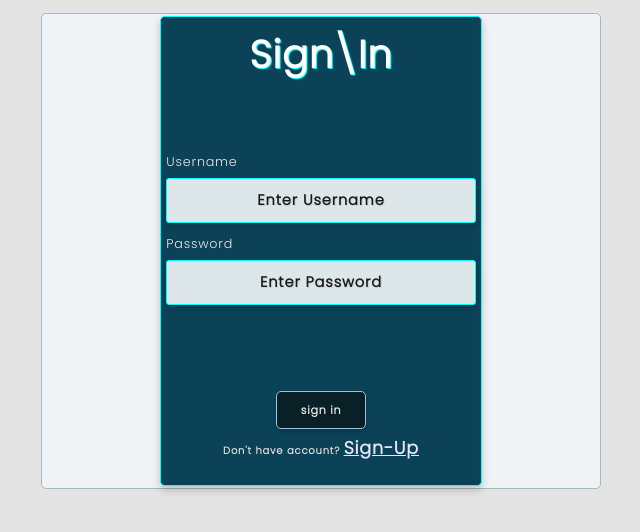
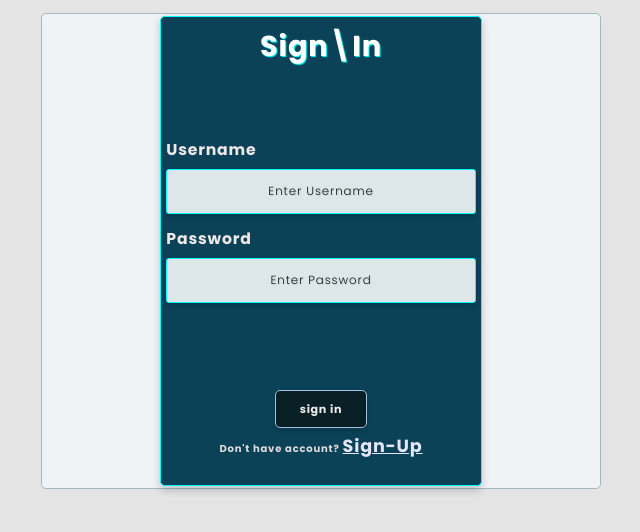
Before and after one commit to arjunaNR-gf/DailySpendLocal, a React (Create React App) app: page / in a window 1280 px wide. Shown: the top 532 px of the page, without its empty margins (319-959 px from the left). Built offline with nearby package versions, Linux system fonts and the light colour scheme.

Commit message:
end of day updates

```diff
--- a/src/App.css
+++ b/src/App.css
@@ -1,5 +1,9 @@
 @font-face {
   font-family: poppins;
+  src: url('./assest/font/Poppins-Bold.ttf');
+}
+@font-face {
+  font-family: poppinslgt;
   src: url('./assest/font/Poppins-Light.ttf');
 }
 
@@ -25,10 +29,12 @@
 
 body {
   background: rgb(228, 228, 228);
+
 }
 
 /*framework */
 .dailyspend--main--app {
+
   box-sizing: border-box;
   margin: 1% auto;
   padding: 0.125rem 0.125rem;
--- a/src/Component/Input/index.css
+++ b/src/Component/Input/index.css
@@ -1,19 +1,19 @@
 #inpt {
-    font-family: poppins;
+    font-family: poppinslgt;
     width: 100%;
     height: 45px;
     padding: 5px 10px;
     border: 1.2px solid cyan;
     border-radius: 3px;
     outline: 0;
-    font-size: 14.6px;
+    font-size: 11.8px;
     text-align: center;
-    font-weight: 800 !important;
+    font-weight: 500 !important;
     letter-spacing: 0.9px;
     box-shadow: 0 4px 6px -1px rgba(0, 0, 0, 0.1), 0 2px 4px -1px rgba(0, 0, 0, 0.06);
     text-shadow: 1px 1px 1px rgb(239, 233, 233);
     background-color: var(--input--bck--color);
-    color: rgb(70, 70, 2);
+    color: rgb(46, 46, 9);
     transition: border-color 0.5s ease, border-width 0.5s ease; /* Slow border transition */
   }
 
@@ -25,7 +25,7 @@
   label{
     line-height: 250%;
     color: #efe8e8 !important;
-    font-size: 12.7px;
+    font-size: 15.7px;
   }
 
 
@@ -34,9 +34,9 @@
     border-width: 1px 2px 2px 2px; /* Spread the border (top, right, bottom, left) */
   }
 
-  @media screen and (max-width: 420px) {
+  @media screen and (max-width: 520px) {
     input#inpt
     {
-      height: 50px;
+      height: 52px;
     }
   }
--- a/src/Pages/SignIn/index.css
+++ b/src/Pages/SignIn/index.css
@@ -34,7 +34,7 @@
   }
 
   .form--name > h1 {
-    font-size: 2.4rem;
+    font-size: 1.8rem;
     color: white;
     /* border-bottom: 1px solid rgb(36, 5, 5); */
     border-radius: 0 0 10px 10px;
```
